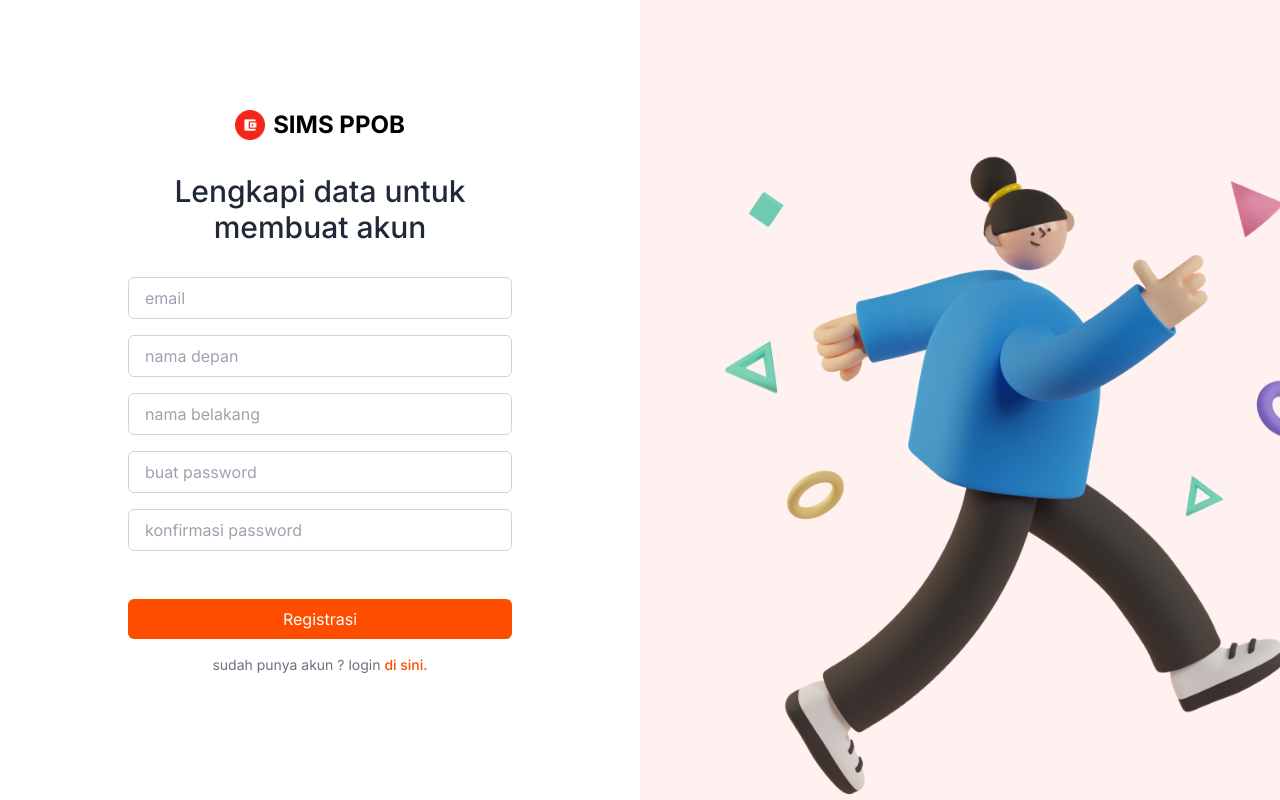
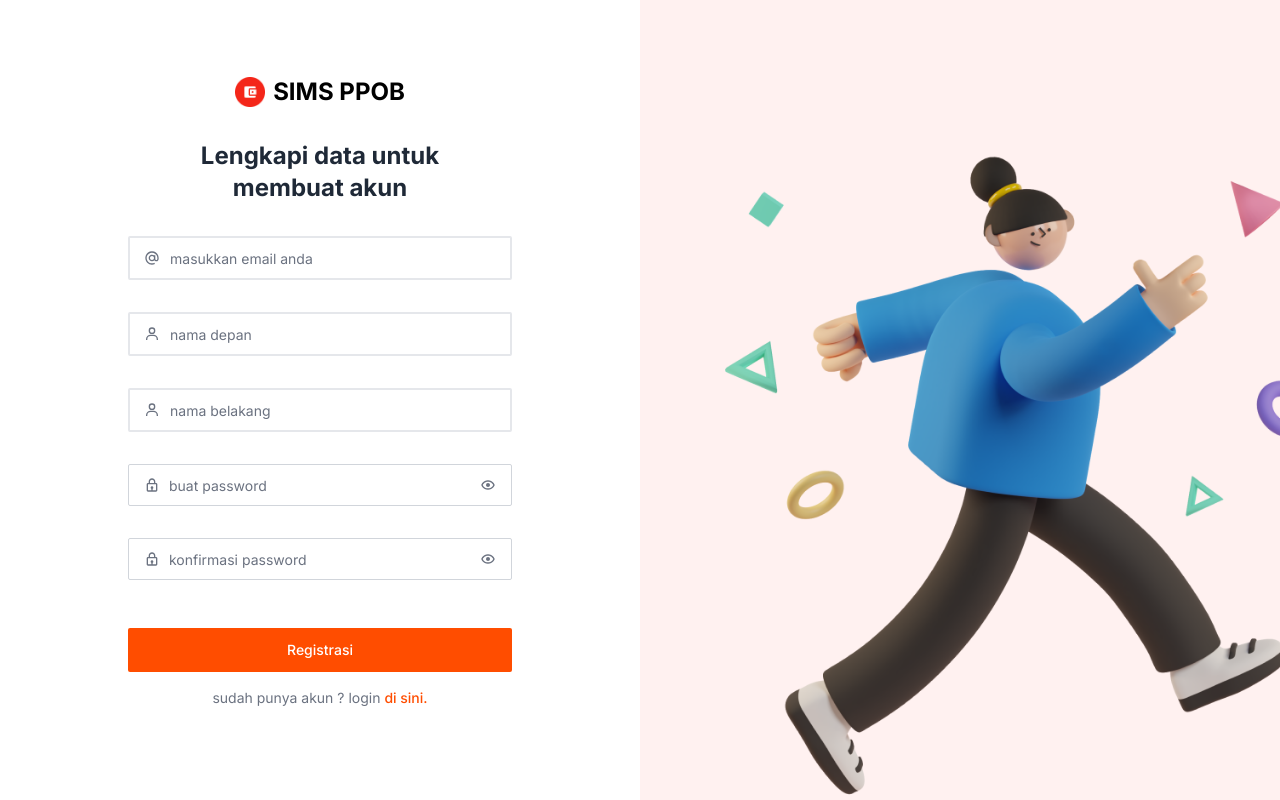
Before and after one commit to ahmadsakur/sim-ppob, a Next.js app: page /register in a window 1280 px wide. Built offline with nearby package versions, Linux system fonts and the light colour scheme.

Commit message:
[FEAT] Add Form Validation on Register and Login

```diff
--- a/components/input/PasswordInput.tsx
+++ b/components/input/PasswordInput.tsx
@@ -45,8 +45,8 @@ const PasswordInput: React.FC<PasswordInputProps> = ({ label, ...props }) => {
           {showPassword ? <BiHide /> : <BiShow />}
         </div>
       </div>
-      {meta.error && meta.touched && (
-        <div className="text-red-500">{meta.error}</div>
+      {hasError && (
+        <div className="text-red-500 text-sm font-medium">{meta.error}</div>
       )}
     </div>
   );
--- a/components/input/TextInput.tsx
+++ b/components/input/TextInput.tsx
@@ -29,11 +29,11 @@ const TextInput: React.FC<TextInputProps> = ({ label, ...props }) => {
           {...field}
           {...props}
           className={`border-2 rounded-sm px-4 py-2 focus:outline-none pl-10 w-full placeholder:text-gray-500 placeholder:text-sm ${
-            hasError ? "border-red-500" : "border-gray-300"
+            hasError ? "border-red-500" : "border-gray-200"
           }`}
         />
       </div>
-      {meta.error && meta.touched && (
+      {hasError && (
         <div className="text-red-500 text-sm font-medium">{meta.error}</div>
       )}
     </div>
--- a/pages/login.tsx
+++ b/pages/login.tsx
@@ -2,33 +2,39 @@ import { AuthService } from "@/services/api-service";
 import Image from "next/image";
 import Link from "next/link";
 import React from "react";
-import { useFormik } from "formik";
 import * as Yup from "yup";
-import TextInput from "@/components/input/TextInput";
 import { Formik, Form } from "formik";
 import { BiAt, BiLock } from "react-icons/bi";
+import TextInput from "@/components/input/TextInput";
 import PasswordInput from "@/components/input/PasswordInput";
 
 const LoginPage = () => {
-  // Define validation schema using Yup (you can import Yup from 'yup')
   const validationSchema = Yup.object({
     email: Yup.string()
       .email("Invalid email address")
       .required("Email is required"),
-    password: Yup.string().required("Password is required"),
+    password: Yup.string().required("Password is required").min(8),
   });
 
-  // Initialize Formik
-  const formik = useFormik({
-    initialValues: {
-      email: "",
-      password: "",
-    },
-    validationSchema: validationSchema,
-    onSubmit: (values) => {
-      console.log(values);
-    },
-  });
+  const handleLogin = async (
+    values: { email: string; password: string },
+    { setErrors, setSubmitting }: any
+  ) => {
+    try {
+      setSubmitting(true);
+      const response = await AuthService.login(values);
+      console.log(response);
+    } catch (error: any) {
+      if (error.response) {
+        const errorMessage = error.response.data.message;
+        setErrors({ password: errorMessage });
+      } else {
+        console.error(error);
+      }
+    } finally {
+      setSubmitting(false);
+    }
+  };
 
   return (
     <div className="max-w-7xl mx-auto min-h-screen h-full bg-white text-black">
@@ -52,11 +58,11 @@ const LoginPage = () => {
             <Formik
               initialValues={{ email: "", password: "" }}
               validationSchema={validationSchema}
-              onSubmit={(values: any) => {
-                // Handle form submission here
-                console.log(values);
+              onSubmit={(values, { setSubmitting, setErrors }) => {
+                handleLogin(values, { setSubmitting, setErrors });
               }}
             >
+              {({ isSubmitting }) => (
                 <Form className="flex flex-col gap-8">
                   <TextInput
                     id="email"
@@ -74,12 +80,16 @@ const LoginPage = () => {
                   <div className="flex flex-col gap-2 mt-4">
                     <button
                       type="submit"
-                    className="bg-[#ff4d00] text-white rounded-md py-2"
+                      className={`bg-[#ff4d00] text-white rounded-md py-2 ${
+                        isSubmitting ? "cursor-wait opacity-50" : ""
+                      }`}
+                      disabled={isSubmitting}
                     >
-                    Masuk
+                      {isSubmitting ? "Loading..." : "Masuk"}
                     </button>
                   </div>
                 </Form>
+              )}
             </Formik>
 
             <p className="text-gray-500 text-sm py-4 text-center mx-auto">
--- a/pages/register.tsx
+++ b/pages/register.tsx
@@ -1,8 +1,46 @@
 import React from "react";
 import Image from "next/image";
 import Link from "next/link";
+import * as Yup from "yup";
+import { Formik, Form } from "formik";
+import { BiAt, BiLock, BiUser } from "react-icons/bi";
+import TextInput from "@/components/input/TextInput";
+import PasswordInput from "@/components/input/PasswordInput";
+import { AuthService } from "@/services/api-service";
 
 const RegisterPage = () => {
+  const validationSchema = Yup.object({
+    email: Yup.string()
+      .email("Invalid email address")
+      .required("Email is required"),
+    firstName: Yup.string().required("Name is required"),
+    lastName: Yup.string().required("Name is required"),
+    password: Yup.string().required("Password is required").min(8),
+    passwordConfirmation: Yup.string()
+      .oneOf([Yup.ref("password")], "Passwords must match")
+      .required("Password confirmation is required"),
+  });
+
+  const handleRegister = async (
+    values: any,
+    { setErrors, setSubmitting }: any
+  ) => {
+    try {
+      setSubmitting(true);
+      const response = await AuthService.register(values);
+      console.log(response);
+    } catch (error: any) {
+      if (error.response) {
+        const errorMessage = error.response.data.message;
+        setErrors({ passwordConfirmation: errorMessage });
+      } else {
+        console.error(error);
+      }
+    } finally {
+      setSubmitting(false);
+    }
+  };
+
   return (
     <div className="max-w-7xl mx-auto min-h-screen h-full bg-white text-black">
       <div className="flex items-center h-full w-full">
@@ -18,65 +56,72 @@ const RegisterPage = () => {
             </div>
             <h1 className="text-2xl font-bold">SIMS PPOB</h1>
           </div>
-          <div className="max-w-xl md:max-w-sm text-3xl font-medium text-gray-800 text-center py-8">
+          <div className="max-w-xl md:max-w-xs text-2xl font-bold text-gray-800 text-center py-8">
             Lengkapi data untuk membuat akun
           </div>
           <div className="w-full lg:w-2/3 mx-auto">
-            <form className="flex flex-col gap-4">
-              <div className="flex flex-col gap-2">
-                <input
+            <Formik
+              initialValues={{
+                email: "",
+                password: "",
+                firstName: "",
+                lastName: "",
+                passwordConfirmation: "",
+              }}
+              validationSchema={validationSchema}
+              onSubmit={(values, { setSubmitting, setErrors }) => {
+                handleRegister(values, { setSubmitting, setErrors });
+              }}
+            >
+              {({ isSubmitting }) => (
+                <Form className="flex flex-col gap-8">
+                  <TextInput
+                    id="email"
+                    name="email"
                     type="email"
-                  name="email"
-                  id="email"
-                  placeholder="email"
-                  className="border border-gray-300 rounded-md px-4 py-2 focus:outline-none focus:ring-2 focus:ring-gray-300"
+                    placeholder="masukkan email anda"
+                    icon={<BiAt />}
                   />
-              </div>
-              <div className="flex flex-col gap-2">
-                <input
+                  <TextInput
+                    id="firstName"
+                    name="firstName"
                     type="text"
-                  name="first-name"
-                  id="first-name"
                     placeholder="nama depan"
-                  className="border border-gray-300 rounded-md px-4 py-2 focus:outline-none focus:ring-2 focus:ring-gray-300"
+                    icon={<BiUser />}
                   />
-              </div>
-              <div className="flex flex-col gap-2">
-                <input
+                  <TextInput
+                    id="lastName"
+                    name="lastName"
                     type="text"
-                  name="last-name"
-                  id="last-name"
                     placeholder="nama belakang"
-                  className="border border-gray-300 rounded-md px-4 py-2 focus:outline-none focus:ring-2 focus:ring-gray-300"
+                    icon={<BiUser />}
                   />
-              </div>
-              <div className="flex flex-col gap-2">
-                <input
-                  type="password"
+                  <PasswordInput
+                    id="password"
                     name="password"
-                  id="password"
                     placeholder="buat password"
-                  className="border border-gray-300 rounded-md px-4 py-2 focus:outline-none focus:ring-2 focus:ring-gray-300"
+                    icon={<BiLock />}
                   />
-              </div>
-              <div className="flex flex-col gap-2">
-                <input
-                  type="password"
-                  name="password-confirmation"
-                  id="password-confirmation"
+                  <PasswordInput
+                    id="passwordConfirmation"
+                    name="passwordConfirmation"
                     placeholder="konfirmasi password"
-                  className="border border-gray-300 rounded-md px-4 py-2 focus:outline-none focus:ring-2 focus:ring-gray-300"
+                    icon={<BiLock />}
                   />
-              </div>
-              <div className="flex flex-col gap-2 pt-8">
+                  <div className="flex flex-col gap-2 mt-4">
                     <button
                       type="submit"
-                  className="bg-[#ff4d00] text-white rounded-md py-2"
+                      className={`bg-[#ff4d00] text-white rounded-sm py-3 text-sm font-medium ${
+                        isSubmitting ? "cursor-wait opacity-50" : ""
+                      }`}
+                      disabled={isSubmitting}
                     >
-                  Registrasi
+                      {isSubmitting ? "Loading..." : "Registrasi"}
                     </button>
                   </div>
-            </form>
+                </Form>
+              )}
+            </Formik>
             <p className="text-gray-500 text-sm py-4 text-center mx-auto">
               sudah punya akun ? login{" "}
               <Link href={"/login"} className="text-[#ff4d00] font-medium">
```
Lines whose indentation alone changed are shown as unchanged.
